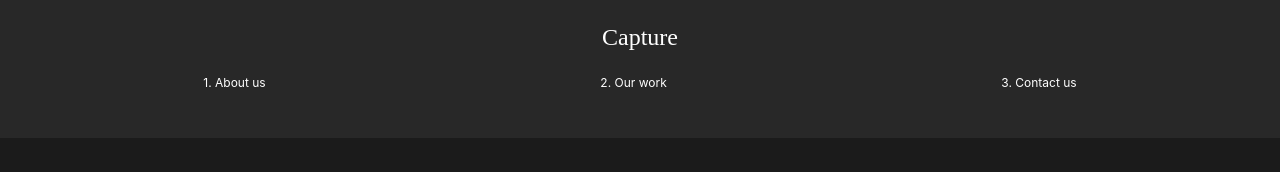
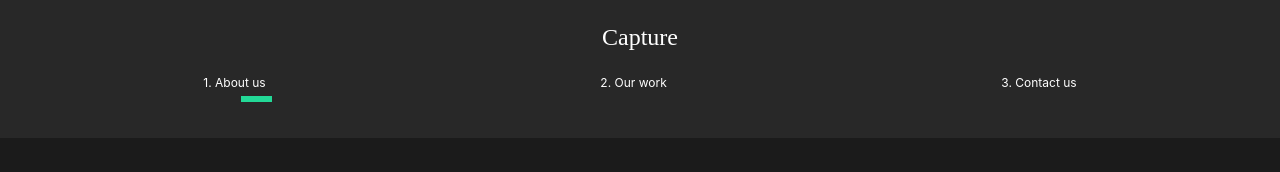
Before and after one commit to rigglet/deved-portfolio, a React (Create React App) app: page / in a window 1280 px wide. Shown: the top 172 px of the page. Built offline with nearby package versions, Linux system fonts and the light colour scheme; the HTML template or start-up script is replaced by a standard one.

Commit message:
21. Nav item highlight

```diff
--- a/src/components/Nav.js
+++ b/src/components/Nav.js
@@ -1,7 +1,11 @@
 import styled from "styled-components";
 import { Link } from "react-router-dom";
+import { motion } from "framer-motion";
+import { useLocation } from "react-router-dom";
 
 const Nav = () => {
+  const pathname = useLocation().pathname;
+  //console.log(pathname);
   return (
     <StyledNav>
       <h1>
@@ -10,12 +14,27 @@
       <ul>
         <li>
           <Link to="/">1. About us</Link>
+          <Line
+            transition={{ duration: 0.75 }}
+            initial={{ width: "0%" }}
+            animate={{ width: pathname === "/" ? "50%" : "0%" }}
+          />
         </li>
         <li>
           <Link to="/work">2. Our work</Link>
+          <Line
+            transition={{ duration: 0.75 }}
+            initial={{ width: "0%" }}
+            animate={{ width: pathname === "/work" ? "50%" : "0%" }}
+          />
         </li>
         <li>
           <Link to="/contact">3. Contact us</Link>
+          <Line
+            transition={{ duration: 0.75 }}
+            initial={{ width: "0%" }}
+            animate={{ width: pathname === "/contact" ? "50%" : "0%" }}
+          />
         </li>
       </ul>
     </StyledNav>
@@ -68,4 +87,13 @@
   }
 `;
 
+const Line = styled(motion.div)`
+  height: 0.5rem;
+  background: #23d997;
+  width: 0%;
+  position: absolute;
+  bottom: -80%;
+  left: 60%;
+`;
+
 export default Nav;
```
Also changed, not shown: 1 other file (tests, documents, lock files or other folders).
